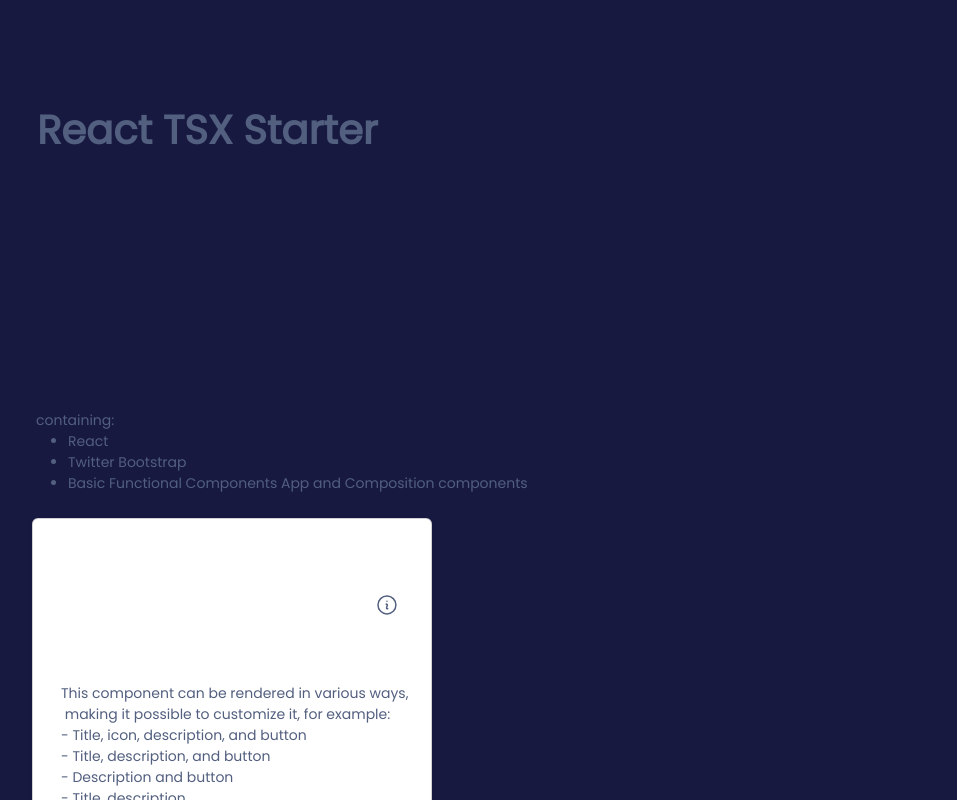
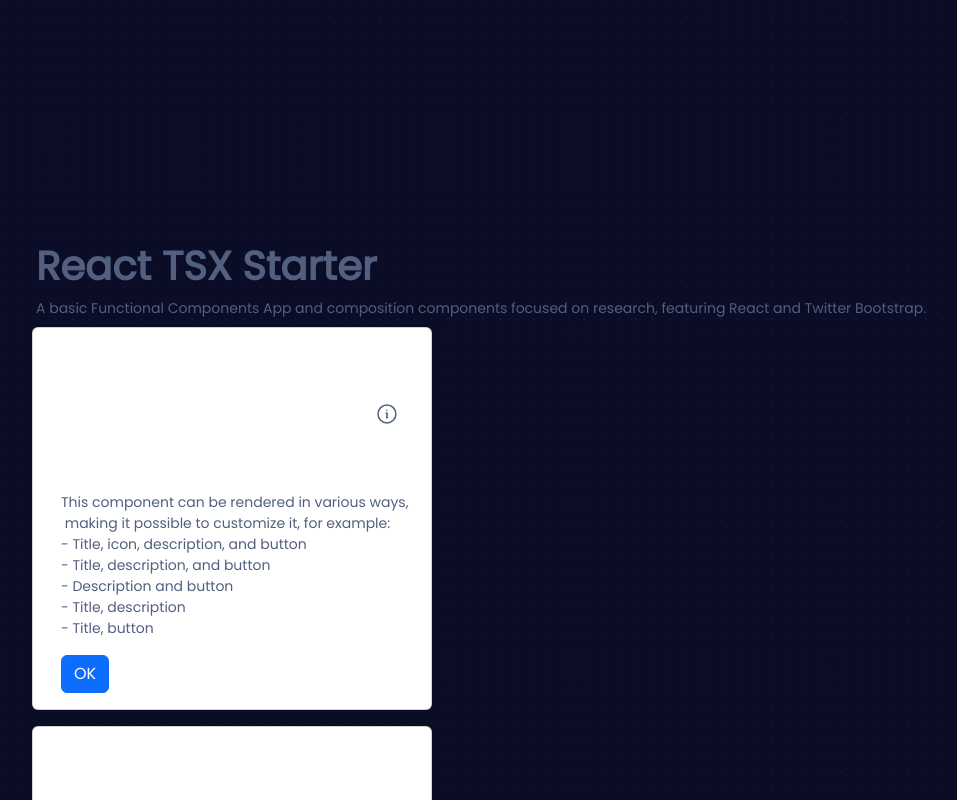
Before and after one commit to IsabelaQu/stackblitz-dialog-composition, a React (Create React App) app: page / in a window 1280 px wide. Shown: the top 800 px of the page, without its empty margins (46-1003 px from the left). Built offline with nearby package versions, Linux system fonts and the light colour scheme.

Commit message:
Adding image to the background

```diff
--- a/src/App.tsx
+++ b/src/App.tsx
@@ -22,13 +22,10 @@ const App: FC<AppProps> = ({ name }) => {
 
   return (
     <div className="container">
+      <div className="content">
       <h1>React TSX Starter</h1>
-      <div>containing:</div>
-      <ul>
-        <li>React</li>
-        <li>Twitter Bootstrap</li>
-        <li>Basic Functional Components App and Composition components</li>
-      </ul>
+      <div>A basic Functional Components App and composition components focused on research, featuring React and Twitter Bootstrap.</div>
+      </div>
 
       <div className="row">
         <Dialog.Root>
--- a/src/style.scss
+++ b/src/style.scss
@@ -1,29 +1,24 @@
 @import '~bootstrap/scss/bootstrap';
 @import url('https://fonts.googleapis.com/css2?family=Poppins&display=swap');
 
-.index-page {
+body {
   background-image: url(./assets/background-points.png);
   background-size: contain;
-}
-body {
-  margin: 0;
+  background-repeat: repeat;
   font-family: poppins, sans-serif;
   font-size: 0.875rem;
   font-weight: 400;
   line-height: 1.5;
   color: #525f7f;
   text-align:left;
-  background-color: #171941;
+  background-color: #0b0d27;
 }
 
 h1 {
   display: flex;
-  width: 1004px;
-  height: 402px;
-  padding: 104px 647px 246px 01px;
-  align-items: center;
+  height: 290px;
+  align-items: flex-end;
   font-family: 'Poppins', sans-serif;
-  border-top: 105px;
   font-weight: 600;
   text-align:left;
 }
```
